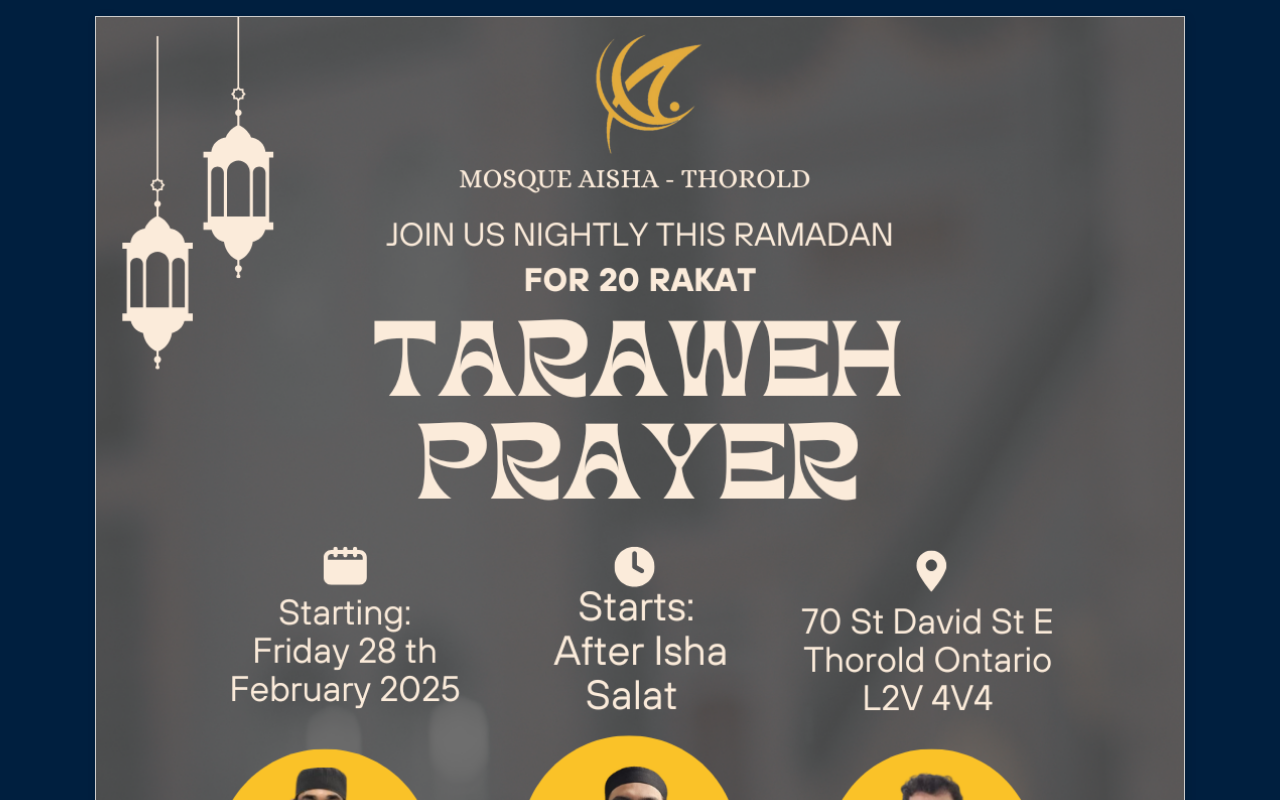
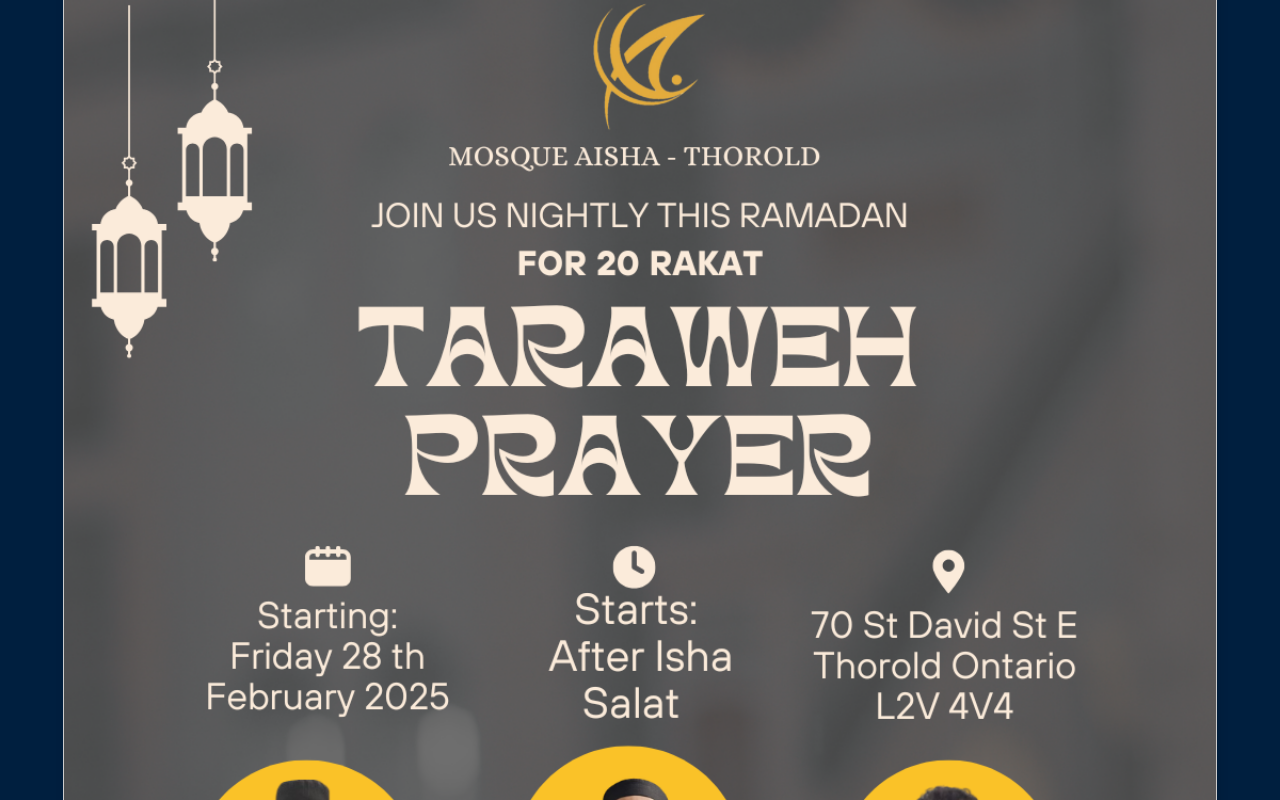
Before and after one commit to Amasud5550/mosque-aisha-display, a plain HTML site: page index.html in a window 1280 px wide. Shown: the top 800 px of the page. Drawn offline with Linux system fonts and the light colour scheme.

Commit message:
Update index.html

```diff
--- a/index.html
+++ b/index.html
@@ -31,7 +31,7 @@
             margin-bottom: 20px;
         }
         .image {
-            width: 85%;
+            width: 90%;
             max-width: 1600px;
             border: 1px solid #ccc;
             box-shadow: 2px 2px 10px rgba(0, 0, 0, 0.1);
```
